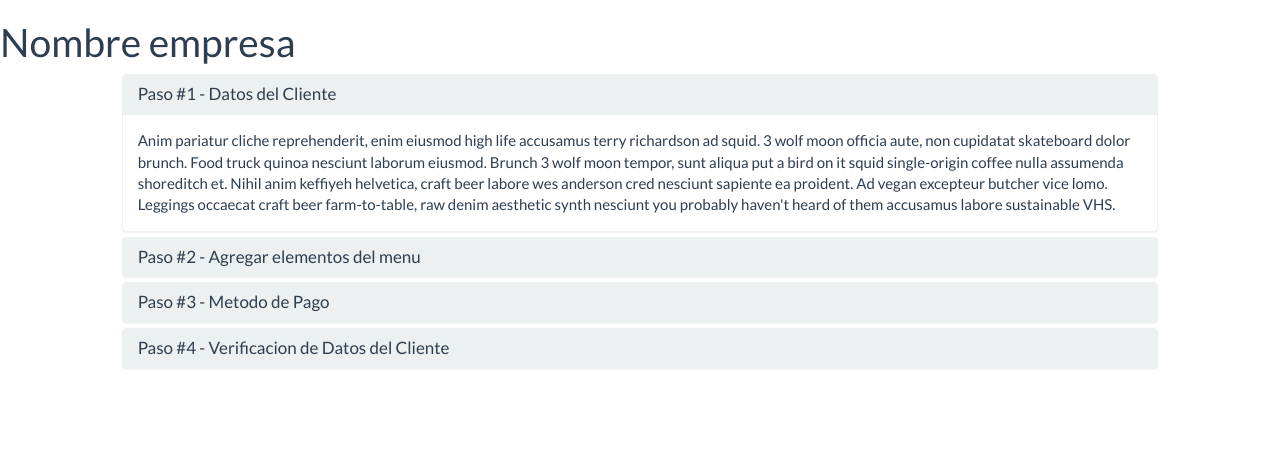
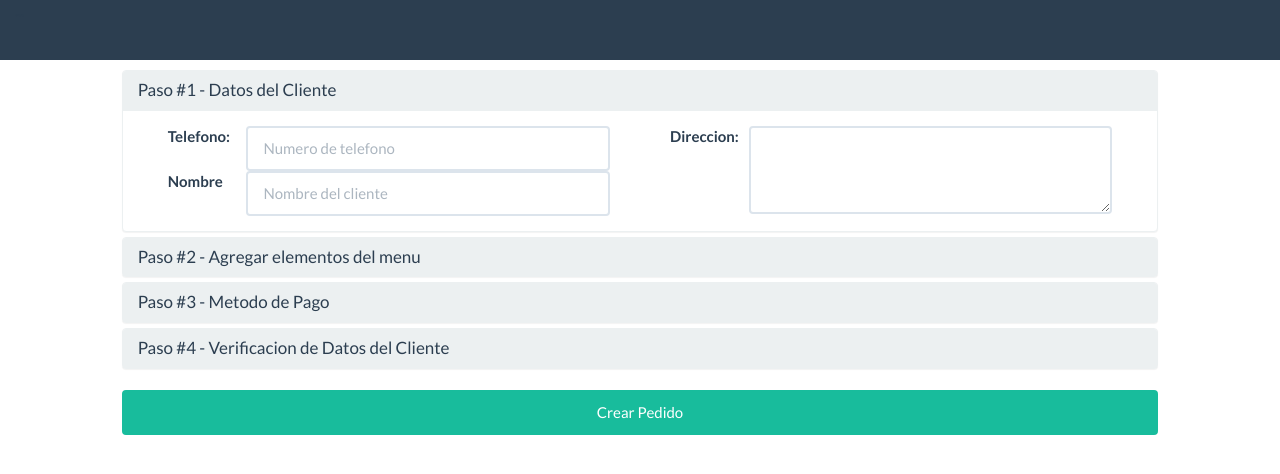
Before and after one commit to MaynorLop3z/OTS, a CodeIgniter app: the page made by application/views/Orders.php in a window 1280 px wide. Shown: the top 474 px of the page. Run offline with CodeIgniter, Linux system fonts and the light colour scheme.

Commit message:
datos del cliente agregados al paso 1

```diff
--- a/application/views/Orders.php
+++ b/application/views/Orders.php
@@ -17,14 +17,19 @@ and open the template in the editor.
         <script src="../appearance/js/bootstrap.min.js"></script>
         <link href="../appearance/font-awesome/css/font-awesome.min.css" rel="stylesheet">
     </head>
-    <body>
+    <body style="padding-top: 70px;">
         <div class="container-fluid">
             <div class="row">
-                <h1>Nombre empresa</h1>
+                <nav class="navbar navbar-default navbar-fixed-top">
+                    <div class="container-fluid">
+                        ...
+                    </div>
+                </nav>
             </div>
             <div class="row">
                 <div class="col-md-1"></div>
                 <div class="col-md-10">
+                    <form method="POST" action="" accept-charset="UTF-8" role="form">
                         <div class="panel-group" id="accordion" role="tablist" aria-multiselectable="true">
                             <div class="panel panel-default">
                                 <div class="panel-heading" role="tab" id="headingOne">
@@ -36,7 +41,30 @@ and open the template in the editor.
                                 </div>
                                 <div id="collapseOne" class="panel-collapse collapse in" role="tabpanel" aria-labelledby="headingOne">
                                     <div class="panel-body">
-                                    Anim pariatur cliche reprehenderit, enim eiusmod high life accusamus terry richardson ad squid. 3 wolf moon officia aute, non cupidatat skateboard dolor brunch. Food truck quinoa nesciunt laborum eiusmod. Brunch 3 wolf moon tempor, sunt aliqua put a bird on it squid single-origin coffee nulla assumenda shoreditch et. Nihil anim keffiyeh helvetica, craft beer labore wes anderson cred nesciunt sapiente ea proident. Ad vegan excepteur butcher vice lomo. Leggings occaecat craft beer farm-to-table, raw denim aesthetic synth nesciunt you probably haven't heard of them accusamus labore sustainable VHS.
+                                        <!--<div class="row">-->
+                                            <div class="col-md-6">
+                                                <div class="form-group">
+                                                    <label for="ClientNumber" class="col-sm-2 control-label">Telefono:</label>
+                                                    <div class="col-sm-10">
+                                                        <input type="text" class="form-control" id="ClientNumber" placeholder="Numero de telefono">
+                                                    </div>
+                                                </div>
+                                                <div class="form-group">
+                                                    <label for="ClientName" class="col-sm-2 control-label">Nombre</label>
+                                                    <div class="col-sm-10">
+                                                        <input type="text" class="form-control" id="ClientName" placeholder="Nombre del cliente">
+                                                    </div>
+                                                </div>
+                                            </div>
+                                            <div class="col-md-6">
+                                                <div class="form-group">
+                                                    <label for="ClientDirection" class="col-sm-2 control-label">Direccion:</label>
+                                                    <div class="col-sm-10">
+                                                        <textarea id="ClientDirection" class="form-control" rows="3"></textarea>
+                                                    </div>
+                                                </div>
+                                            </div>
+                                        <!--</div>-->
                                     </div>
                                 </div>
                             </div>
@@ -71,18 +99,20 @@ and open the template in the editor.
                             <div class="panel panel-default">
                                 <div class="panel-heading" role="tab" id="headingThree">
                                     <h4 class="panel-title">
-                                    <a class="collapsed" role="button" data-toggle="collapse" data-parent="#accordion" href="#collapseThree" aria-expanded="false" aria-controls="collapseThree">
+                                        <a class="collapsed" role="button" data-toggle="collapse" data-parent="#accordion" href="#collapseFour" aria-expanded="false" aria-controls="collapseThree">
                                             Paso #4 - Verificacion de Datos del Cliente
                                         </a>
                                     </h4>
                                 </div>
-                            <div id="collapseThree" class="panel-collapse collapse" role="tabpanel" aria-labelledby="headingThree">
+                                <div id="collapseFour" class="panel-collapse collapse" role="tabpanel" aria-labelledby="headingThree">
                                     <div class="panel-body">
                                         Anim pariatur cliche reprehenderit, enim eiusmod high life accusamus terry richardson ad squid. 3 wolf moon officia aute, non cupidatat skateboard dolor brunch. Food truck quinoa nesciunt laborum eiusmod. Brunch 3 wolf moon tempor, sunt aliqua put a bird on it squid single-origin coffee nulla assumenda shoreditch et. Nihil anim keffiyeh helvetica, craft beer labore wes anderson cred nesciunt sapiente ea proident. Ad vegan excepteur butcher vice lomo. Leggings occaecat craft beer farm-to-table, raw denim aesthetic synth nesciunt you probably haven't heard of them accusamus labore sustainable VHS.
                                     </div>
                                 </div>
                             </div>
                         </div>
+                        <button type="submit" class="btn btn-success btn-block">Crear Pedido</button>
+                    </form>
                 </div>
                 <div class="col-md-1"></div>
             </div>
--- a/nbproject/private/private.xml
+++ b/nbproject/private/private.xml
@@ -5,7 +5,6 @@
         <group>
             <file>file:/C:/Bitnami/wappstack-5.5.28-0/apache2/htdocs/OTS/application/views/Login.php</file>
             <file>file:/C:/Bitnami/wappstack-5.5.28-0/apache2/htdocs/OTS/application/views/Orders.php</file>
-            <file>file:/C:/Bitnami/wappstack-5.5.28-0/apache2/htdocs/OTS/application/controllers/Login.php</file>
             <file>file:/C:/Bitnami/wappstack-5.5.28-0/apache2/htdocs/OTS/application/views/Administration.php</file>
         </group>
     </open-files>
```
Lines whose indentation alone changed are shown as unchanged.
